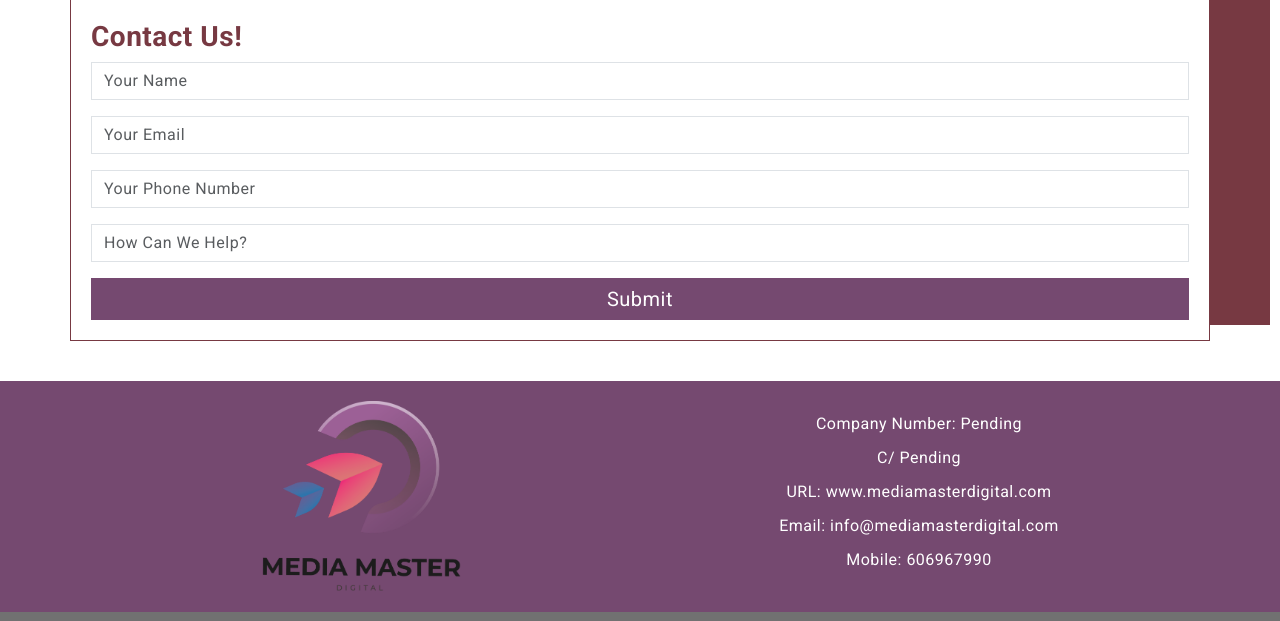
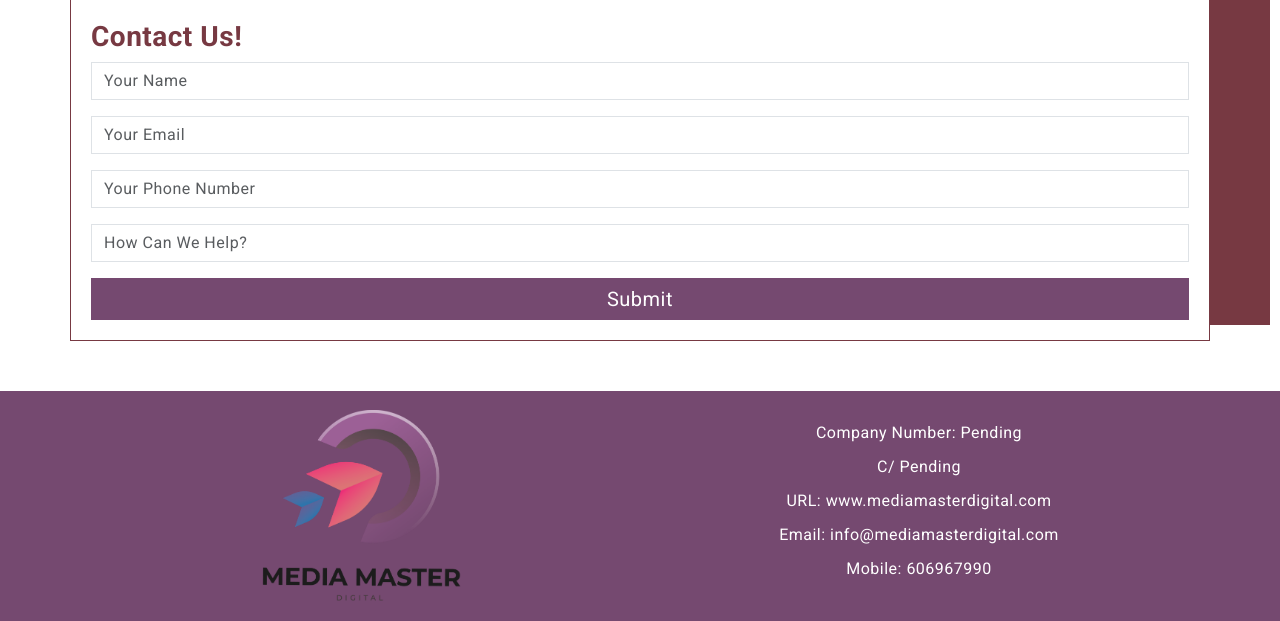
Before and after one commit to RamiroPrieto/mediamasterdigital, a PHP site: page /mmd/home.php in a window 1280 px wide. Shown: the part 966-1587 px from the top of the page. Run offline with PHP 8.4, Linux system fonts and the light colour scheme.

Commit message:
arreglo footer

```diff
--- a/assets/css/styles.css
+++ b/assets/css/styles.css
@@ -10,6 +10,7 @@
 
 /* general */
 
+
 .send{
     margin: auto;
     width: 100%;
@@ -21,6 +22,7 @@
     align-items: center;
     justify-content: center;
 }
+
 
 .send__message{
     background-color: #773942;
@@ -53,6 +55,7 @@
 body {
     margin: 0;
     padding: 0;
+    position: relative;
 }
 
 header {
@@ -147,6 +150,14 @@
     align-items: center;
     justify-content: center;
     margin-top: 40px;
+    position: absolute;
+    bottom: 0;
+    width: 100%;
+    height: 230px;
+}
+
+.whitespacefooter{
+    height: 280px;
 }
 
 .footer-logo {
--- a/includes/footer.php
+++ b/includes/footer.php
@@ -1,3 +1,6 @@
+<div class="whitespacefooter">
+
+</div>
 <footer>
     <!-- <div class="ocean">
         <div class="wave"></div>
```
